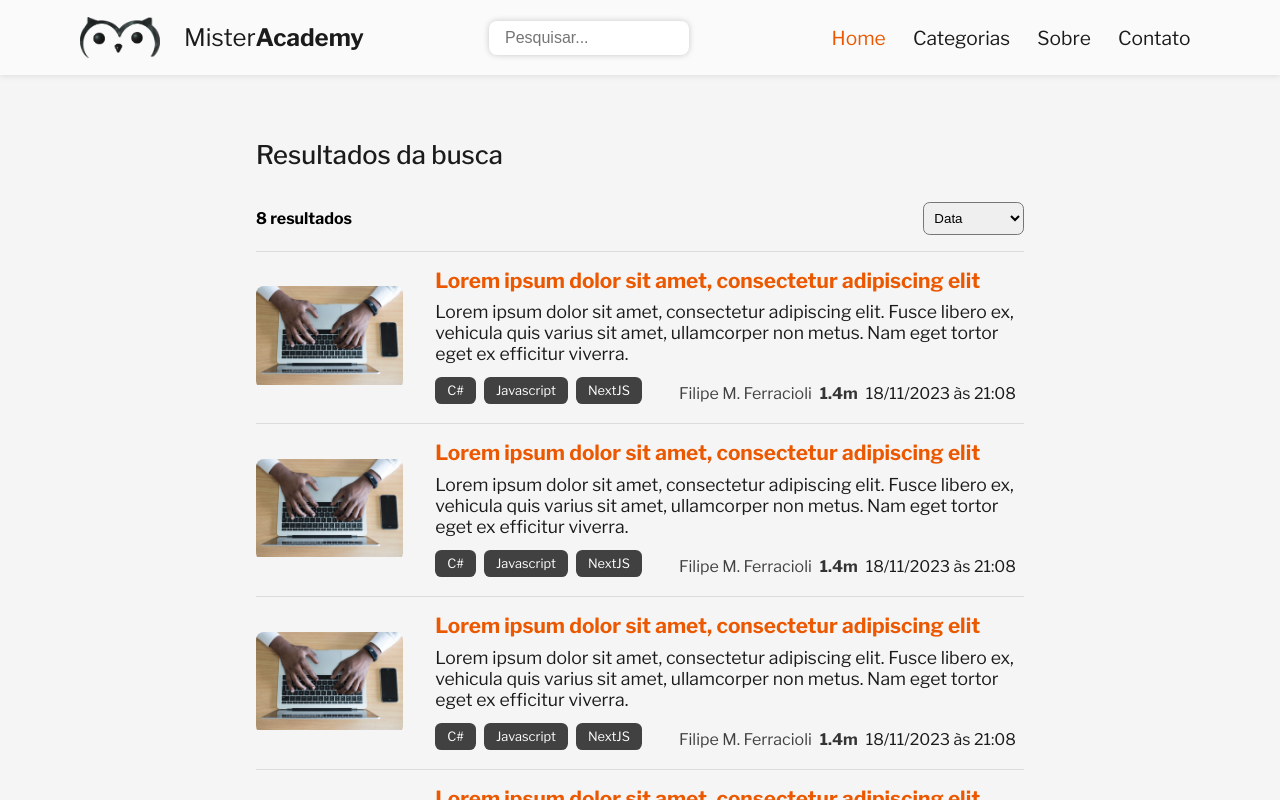
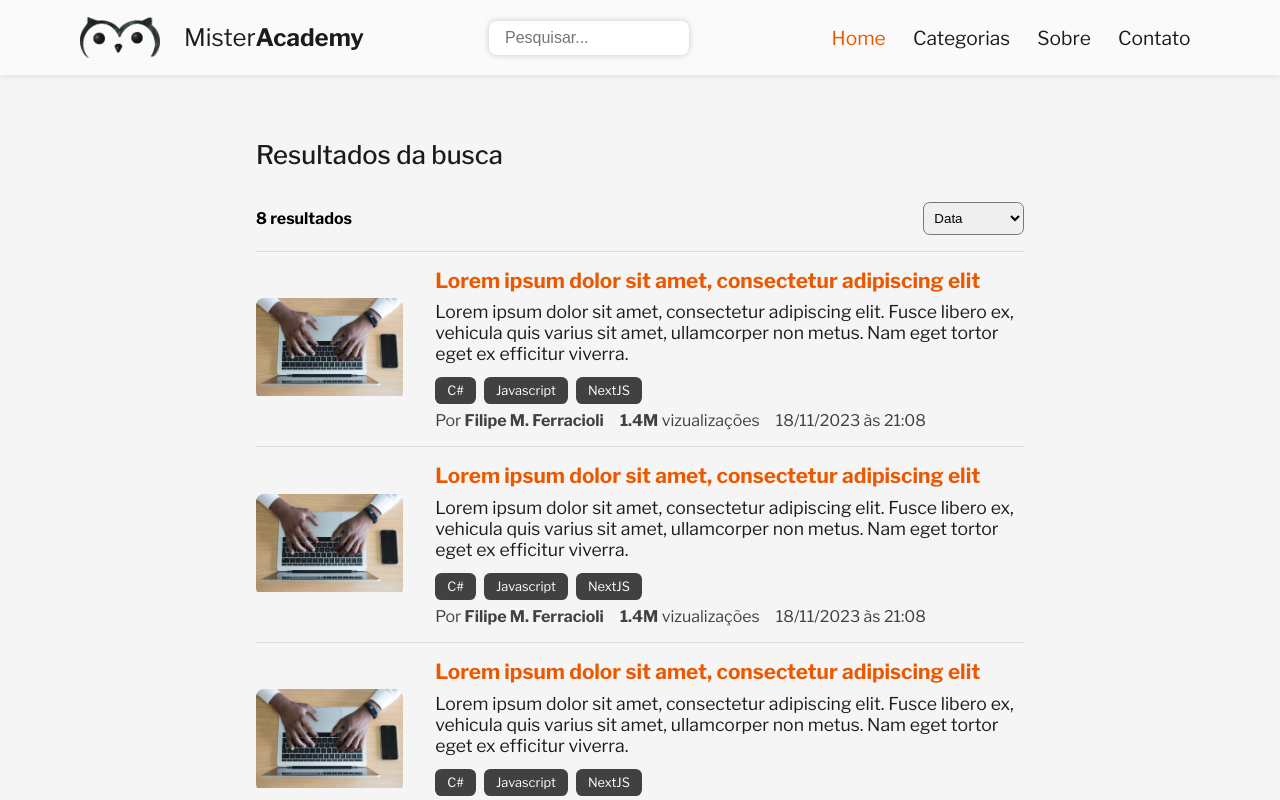
Before and after one commit to mrffilipe/mister-academy, a Next.js app: page /search in a window 1280 px wide. Shown: the top 800 px of the page. Built offline with nearby package versions, Linux system fonts and the light colour scheme.

Commit message:
Refactoring post page and search page

```diff
--- a/src/app/post/styles.module.css
+++ b/src/app/post/styles.module.css
@@ -1,41 +1,16 @@
 .post_header {
-    padding-bottom: 2em;
+    padding-bottom: 1em;
     border-bottom: 1px solid rgba(0, 0, 0, .3);
 }
 
 .resume {
+    margin-top: .5em;
+}
+
+.post_stats {
     margin-top: 1em;
 }
 
-.post_details {
+.post_content {
     margin-top: 2em;
-    display: flex;
-    flex-wrap: wrap;
-    flex-direction: column;
 }
-
-.views,
-.date,
-.tags {
-    margin-top: .5em;
-}
-
-.tags {
-    list-style: none;
-    display: flex;
-    flex-wrap: wrap;
-}
-
-.tags li {
-    margin-right: 1em;
-    background-color: var(--secondary-color);
-    padding: .5em 1em;
-    border-radius: .5em;
-    color: #fff;
-    font-size: 1em;
-    font-family: 'Libre Franklin', sans-serif;
-}
-
-.post_content {
-    margin-top: 3em;
-}
--- /dev/null
+++ b/src/app/search/SearchResult/index.tsx
@@ -0,0 +1,33 @@
+import styles from './styles.module.css'
+
+import Link from 'next/link'
+import Image from 'next/image'
+
+import PostTags from '@/components/PostTags'
+import PostStats from '@/components/PostStats'
+
+import MockImg from '@/assets/img/img_mock.jpg'
+
+const SearchResult = () => {
+    return (
+        <li className={styles.search_result}>
+            <Link href=''>
+                <div className={styles.banner}>
+                    <Image src={MockImg} alt='' />
+                </div>
+                <div className={styles.result_info}>
+                    <div className={styles.result_header}>
+                        <span>Lorem ipsum dolor sit amet, consectetur adipiscing elit</span>
+                        <p>Lorem ipsum dolor sit amet, consectetur adipiscing elit. Fusce libero ex, vehicula quis varius sit amet, ullamcorper non metus. Nam eget tortor eget ex efficitur viverra.</p>
+                    </div>
+                    <div className={styles.result_content}>
+                        <PostTags />
+                        <PostStats />
+                    </div>
+                </div>
+            </Link>
+        </li>
+    )
+}
+
+export default SearchResult
--- /dev/null
+++ b/src/app/search/SearchResult/styles.module.css
@@ -0,0 +1,84 @@
+.search_result {
+    padding: 1em 0;
+    border-top: 1px solid rgba(0, 0, 0, .1);
+}
+
+.search_result a {
+    text-decoration: none;
+    display: flex;
+    flex-wrap: wrap;
+}
+
+.banner {
+    width: 100%;
+    padding-bottom: 56.25%;
+    border-radius: .5em;
+    overflow: hidden;
+
+    position: relative;
+}
+
+.banner img {
+    width: 100%;
+    height: 100%;
+    object-fit: cover;
+    object-position: center;
+
+    position: absolute;
+    top: 0;
+    right: 0;
+    bottom: 0;
+    left: 0;
+}
+
+.result_info {
+    width: 100%;
+    padding: 1em;
+}
+
+.result_header span {
+    color: var(--accent-color);
+    font-size: 1.3em;
+    font-weight: 700;
+}
+
+.result_header p {
+    color: var(--secondary-color);
+}
+
+.result_content {
+    margin-top: .5em;
+    display: flex;
+    flex-wrap: wrap;
+}
+
+@media screen and (min-width: 960px) {
+    .search_result a {
+        align-items: center;
+        flex-wrap: nowrap;
+    }
+
+    .banner {
+        width: 25%;
+        padding-bottom: 0;
+
+        position: static;
+    }
+
+    .banner img {
+        width: 100%;
+        height: 56.25%;
+
+        position: static;
+    }
+
+    .result_info {
+        padding: 0;
+        margin-left: 2em;
+    }
+
+    .result_content {
+        justify-content: space-between;
+        align-items: center;
+    }
+}
--- a/src/app/search/page.tsx
+++ b/src/app/search/page.tsx
@@ -1,38 +1,7 @@
+import SearchResult from './SearchResult'
 import styles from './styles.module.css'
 
-import Link from 'next/link'
-import Image from 'next/image'
-
-import PostTags from '@/components/PostTags'
 import Pagination from '@/components/Pagination'
-
-import MockImg from '@/assets/img/img_mock.jpg'
-
-const Item = () => {
-    return (
-        <li className={styles.item}>
-            <Link href=''>
-                <div className={styles.banner}>
-                    <Image src={MockImg} alt='' />
-                </div>
-                <div className={styles.info}>
-                    <div className={styles.item_header}>
-                        <h4>Lorem ipsum dolor sit amet, consectetur adipiscing elit</h4>
-                        <p>Lorem ipsum dolor sit amet, consectetur adipiscing elit. Fusce libero ex, vehicula quis varius sit amet, ullamcorper non metus. Nam eget tortor eget ex efficitur viverra.</p>
-                    </div>
-                    <div className={styles.item_content}>
-                        <PostTags />
-                        <div className={styles.item_stats}>
-                            <span className={styles.author}>Filipe M. Ferracioli</span>
-                            <span className={styles.views}>1.4m</span>
-                            <span className={styles.date}>18/11/2023 às 21:08</span>
-                        </div>
-                    </div>
-                </div>
-            </Link>
-        </li>
-    )
-}
 
 const Search = () => {
     return (
@@ -50,14 +19,14 @@ const Search = () => {
             </div>
             <div className={styles.results}>
                 <ul>
-                    <Item />
-                    <Item />
-                    <Item />
-                    <Item />
-                    <Item />
-                    <Item />
-                    <Item />
-                    <Item />
+                    <SearchResult />
+                    <SearchResult />
+                    <SearchResult />
+                    <SearchResult />
+                    <SearchResult />
+                    <SearchResult />
+                    <SearchResult />
+                    <SearchResult />
                 </ul>
             </div>
             <Pagination />
--- a/src/app/search/styles.module.css
+++ b/src/app/search/styles.module.css
@@ -25,121 +25,3 @@
 .results ul {
     list-style: none;
 }
-
-.item {
-    padding: 1em 0;
-    border-top: 1px solid rgba(0, 0, 0, .1);
-}
-
-.item a {
-    text-decoration: none;
-    display: flex;
-    flex-wrap: wrap;
-}
-
-.banner {
-    width: 100%;
-    padding-bottom: 56.25%;
-    border-radius: .5em;
-    overflow: hidden;
-
-    position: relative;
-}
-
-.banner img {
-    width: 100%;
-    height: 100%;
-    object-fit: cover;
-    object-position: center;
-
-    position: absolute;
-    top: 0;
-    right: 0;
-    bottom: 0;
-    left: 0;
-}
-
-.info {
-    width: 100%;
-    padding: 1em;
-}
-
-.item_header h4 {
-    color: var(--accent-color);
-}
-
-.item_header {
-    color: var(--secondary-color);
-}
-
-.item_content {
-    margin-top: .5em;
-    display: flex;
-    flex-wrap: wrap;
-}
-
-.item_stats {
-    margin-top: .5em;
-}
-
-.author,
-.views,
-.date {
-    margin-top: .25em;
-    display: block;
-}
-
-.author {
-    color: #414141;
-}
-
-.views {
-    color: #343434;
-    font-weight: 700;
-}
-
-.date {
-    color: var(--secondary-color);
-}
-
-@media screen and (min-width: 960px) {
-    .item a {
-        align-items: center;
-        flex-wrap: nowrap;
-    }
-
-    .banner {
-        width: 25%;
-        padding-bottom: 0;
-
-        position: static;
-    }
-
-    .banner img {
-        width: 100%;
-        height: 56.25%;
-
-        position: static;
-    }
-
-    .info {
-        padding: 0;
-        margin-left: 2em;
-    }
-
-    .item_content {
-        justify-content: space-between;
-        align-items: center;
-    }
-
-    .item_stats span {
-        margin-right: .5em;
-    }
-
-    .author,
-    .views,
-    .date {
-        margin-top: 0;
-        display: inline-block;
-    }
-}
--- /dev/null
+++ b/src/components/PostStats/index.tsx
@@ -0,0 +1,19 @@
+import styles from './styles.module.css'
+
+import { HTMLAttributes } from 'react'
+
+type Props = {
+    className?: HTMLAttributes<HTMLUListElement> | string
+}
+
+const PostStats = (props: Props) => {
+    return (
+        <div className={`${styles.post_stats} ${props.className}`}>
+            <span className={styles.author}>Por <strong>Filipe M. Ferracioli</strong></span>
+            <span className={styles.views}><strong>1.4M</strong> vizualizações</span>
+            <span className={styles.date}>18/11/2023 às 21:08</span>
+        </div>
+    )
+}
+
+export default PostStats
--- /dev/null
+++ b/src/components/PostStats/styles.module.css
@@ -0,0 +1,18 @@
+.author,
+.views,
+.date {
+    margin-top: .25em;
+    display: block;
+    color: #414141;
+}
+
+@media screen and (min-width: 960px) {
+    .post_stats {
+        display: flex;
+    }
+
+    .author,
+    .views {
+        margin-right: 1em;
+    }
+}
```
Also changed, not shown: src/app/post/page.tsx (+8 -12 lines).
